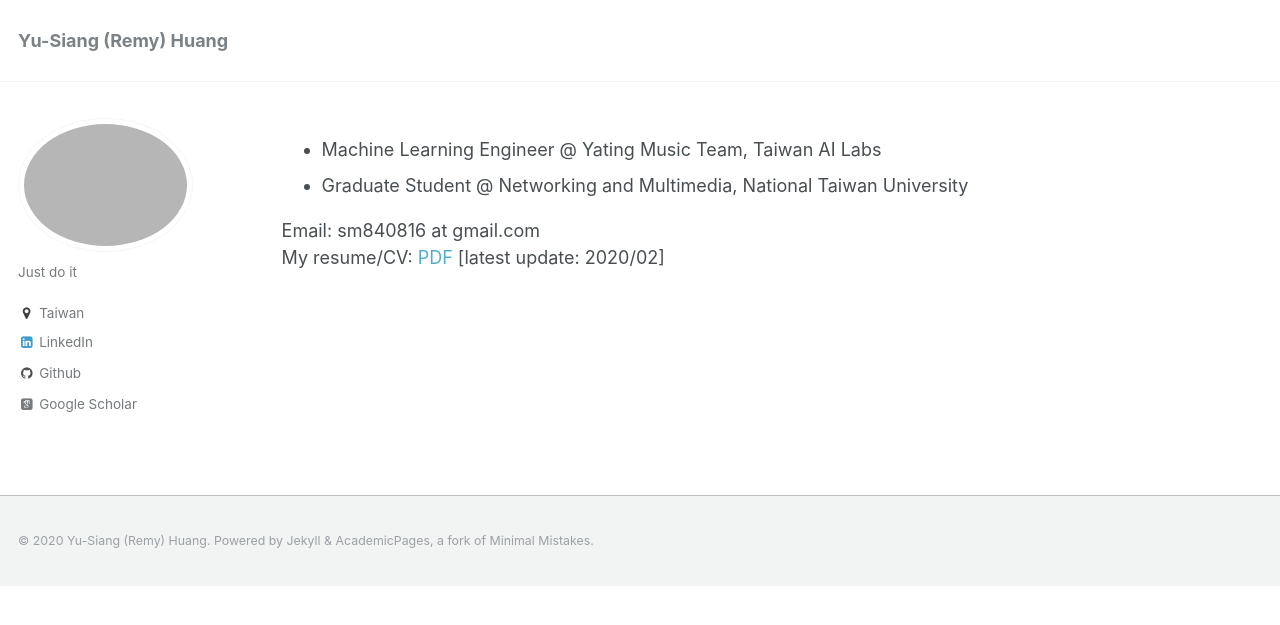
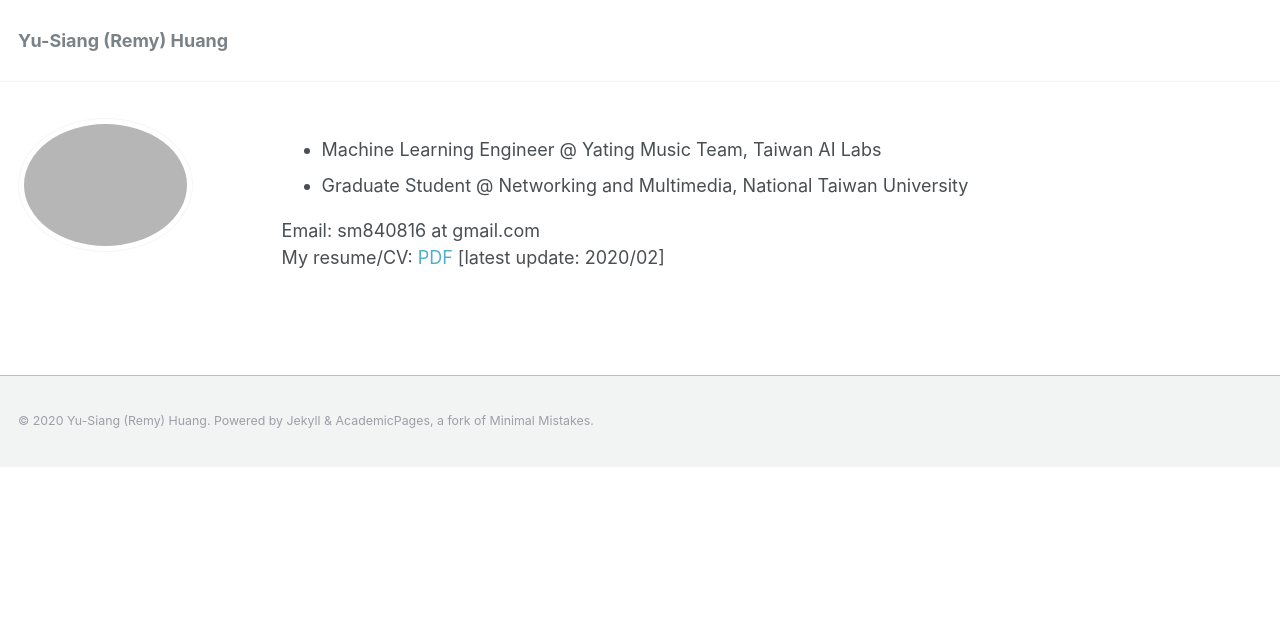
Before and after one commit to remyhuang/remyhuang.github.io, a Jekyll site: the page built from _pages/about.md, in a window 1280 px wide. Shown: the top 625 px of the page. Built offline with Jekyll 4.4.1, drawn with Linux system fonts in a browser that asks for light colours; some web fonts are replaced.

Commit message:
Update _config.yml

```diff
--- a/_config.yml
+++ b/_config.yml
@@ -78,10 +78,10 @@ analytics:
 author:
   name             : ""
   avatar           : "IMG_29311.jpg"
-  bio              : "Just do it"
-  location         : "Taiwan"
+  bio              :
+  location         :
   employer         :
-  googlescholar    : "https://scholar.google.com.tw/citations?user=QA28Z3wAAAAJ&hl=zh-TW"
+  googlescholar    :
   email            :
   uri              :
   bitbucket        :
@@ -90,12 +90,12 @@ author:
   flickr           :
   facebook         :
   foursquare       :
-  github           : "remyhuang"
+  github           :
   google_plus      :
   keybase          :
   instagram        :
   lastfm           :
-  linkedin         : "yu-siang-huang-b88669141"
+  linkedin         :
   orcid            :
   pinterest        :
   soundcloud       :
```
